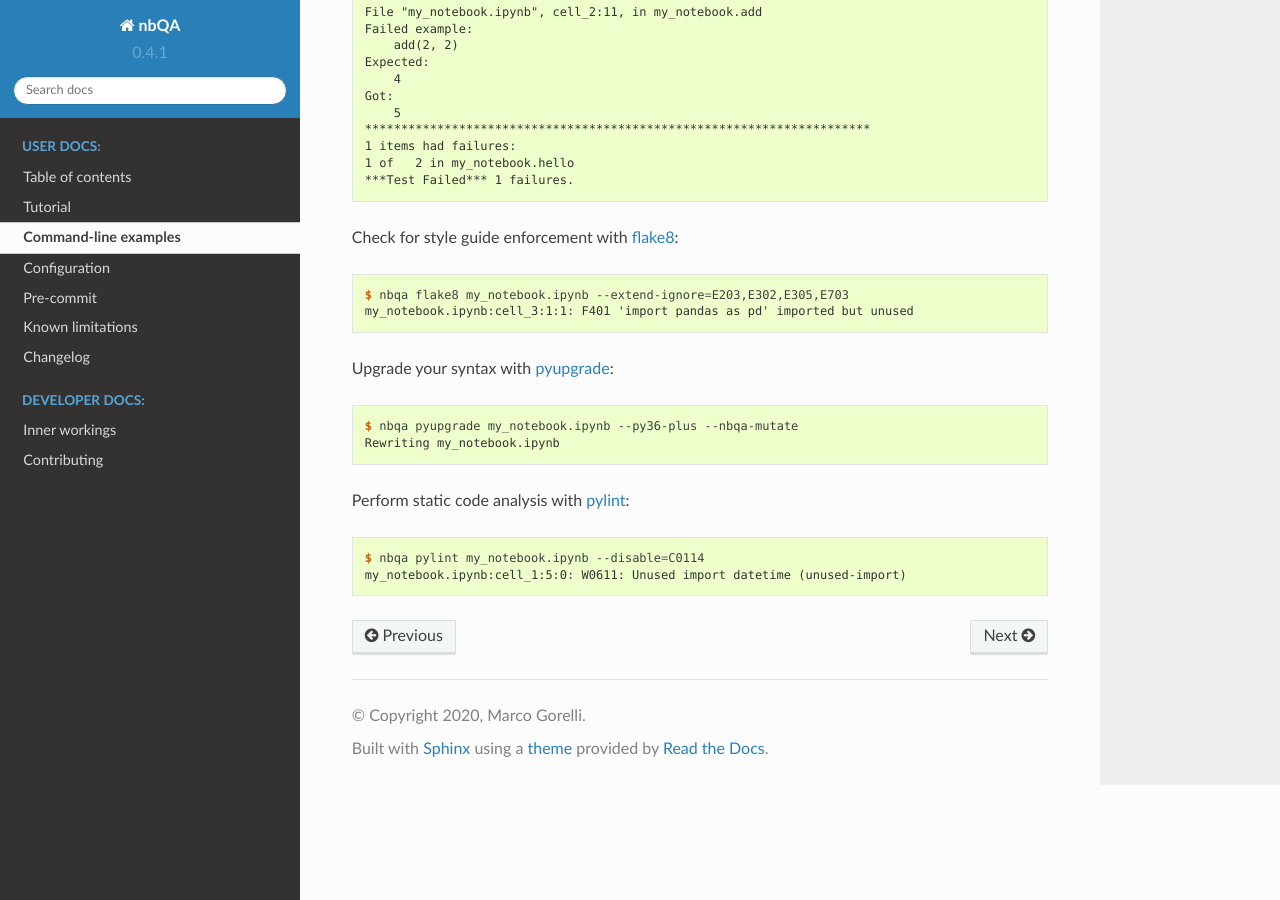
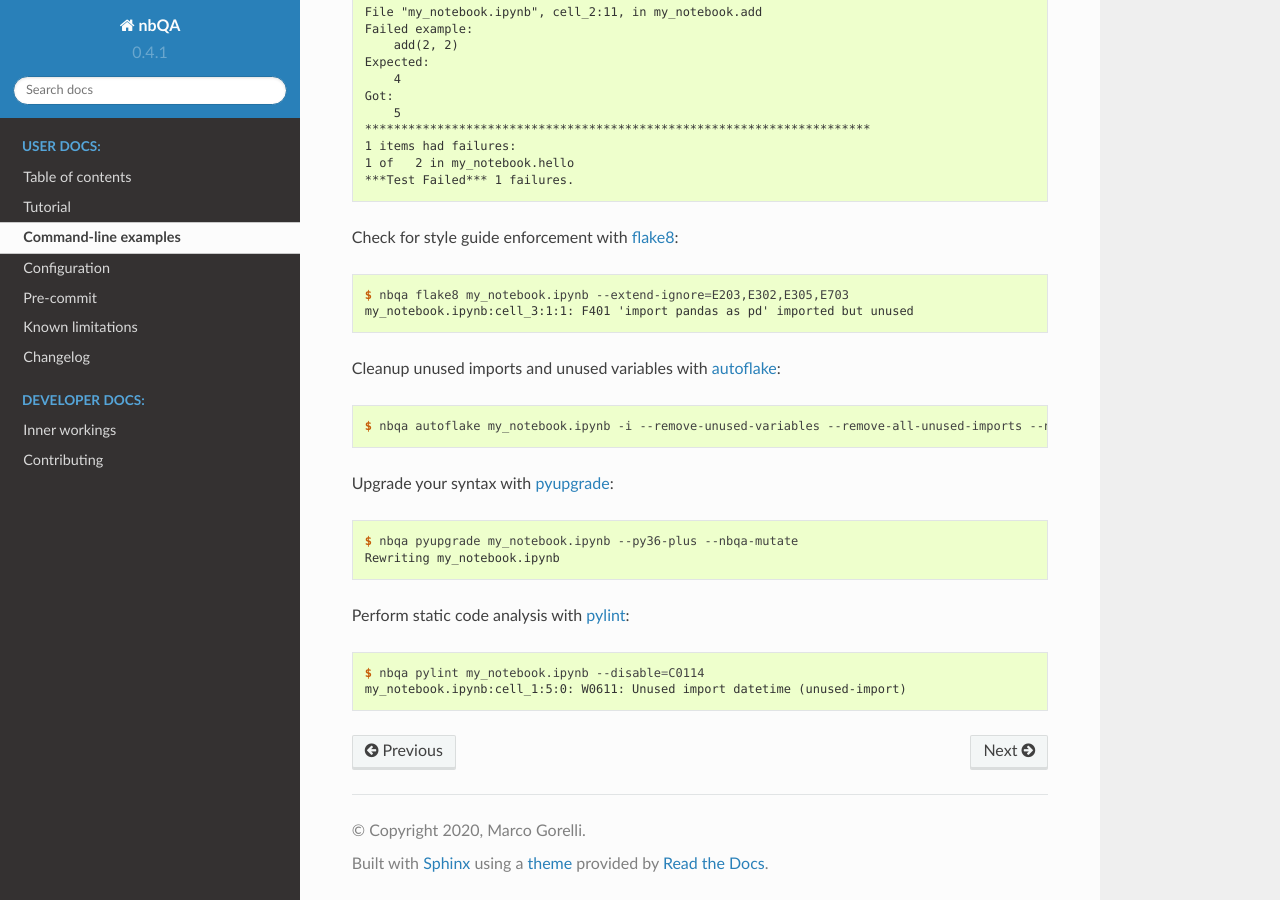
Before and after one commit to nbQA-dev/nbQA, a Sphinx documentation site: the page built from docs/examples.rst, in a window 1280 px wide and 900 px high, scrolled down 679 px. Built offline with Sphinx 7.4.7 and the Read the Docs theme 2.0.0, drawn with Linux system fonts in a browser that asks for light colours.

Commit message:
Added autoflake support to documentation
Changes to be committed:
	modified:   docs/examples.rst

```diff
--- a/docs/examples.rst
+++ b/docs/examples.rst
@@ -49,6 +49,13 @@ Check for style guide enforcement with `flake8`_:
    $ nbqa flake8 my_notebook.ipynb --extend-ignore=E203,E302,E305,E703
    my_notebook.ipynb:cell_3:1:1: F401 'import pandas as pd' imported but unused
 
+Cleanup unused imports and unused variables with `autoflake`_:
+
+.. code:: console
+
+   $ nbqa autoflake my_notebook.ipynb -i --remove-unused-variables --remove-all-unused-imports --nbqa-mutate
+
+
 Upgrade your syntax with `pyupgrade`_:
 
 .. code:: console
@@ -68,5 +75,6 @@ Perform static code analysis with `pylint`_:
 .. _mypy: http://mypy-lang.org/
 .. _doctest: https://docs.python.org/3/library/doctest.html
 .. _flake8: https://flake8.pycqa.org/en/latest/
+.. _autoflake: https://github.com/myint/autoflake
 .. _pyupgrade: https://github.com/asottile/pyupgrade
 .. _pylint: https://www.pylint.org/
```
